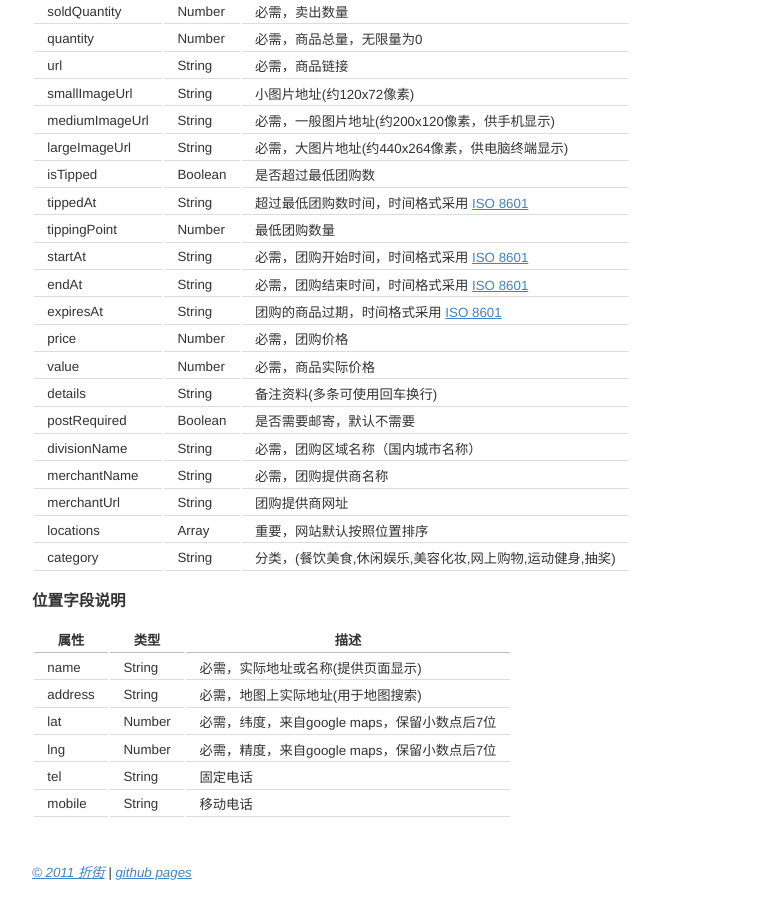
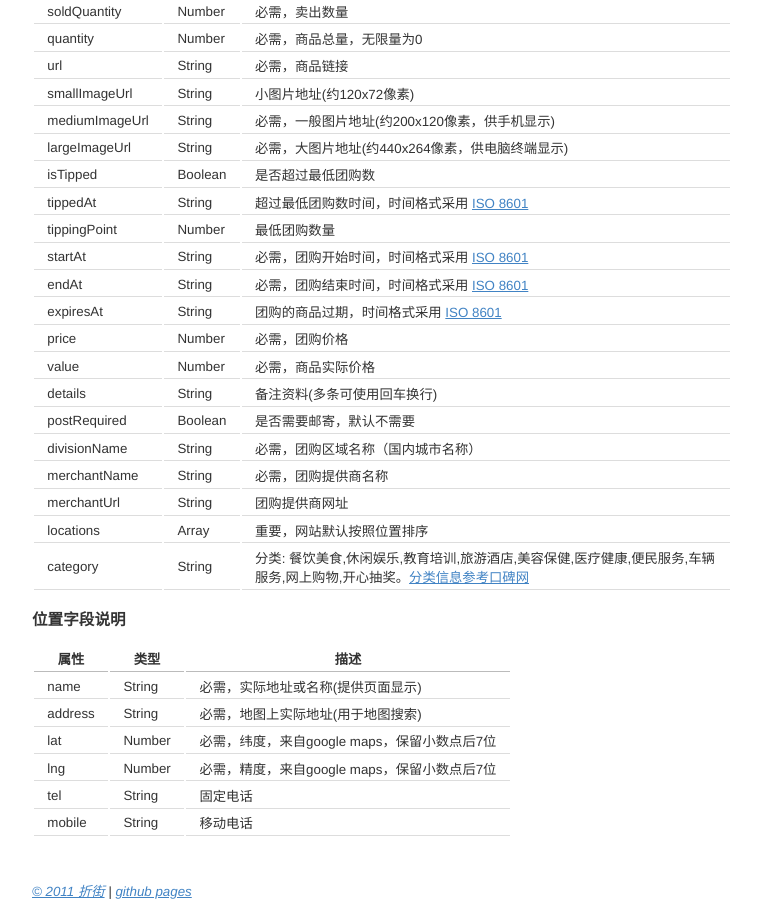
Before and after one commit to yzpower/zhejie.github.com, a Jekyll site: the page built from index.md, in a window 1280 px wide and 900 px high, scrolled down 947 px. Shown: the whole window, without its empty margins (258-1019 px from the left). Built offline with Jekyll 4.4.1, drawn with Linux system fonts in a browser that asks for light colours.

Commit message:
Complete cate

```diff
--- a/index.md
+++ b/index.md
@@ -65,7 +65,7 @@ divisionName		|String		|必需，团购区域名称（国内城市名称）
 merchantName		|String		|必需，团购提供商名称
 merchantUrl		|String		|团购提供商网址
 locations		|Array		|重要，网站默认按照位置排序
-category		|String		|分类，(餐饮美食,休闲娱乐,美容化妆,网上购物,运动健身,抽奖)
+category		|String		|分类: 餐饮美食,休闲娱乐,教育培训,旅游酒店,美容保健,医疗健康,便民服务,车辆服务,网上购物,开心抽奖。[分类信息参考口碑网](http://bendi.koubei.com/beijing/searchstore)
 
 ###位置字段说明
 
```
